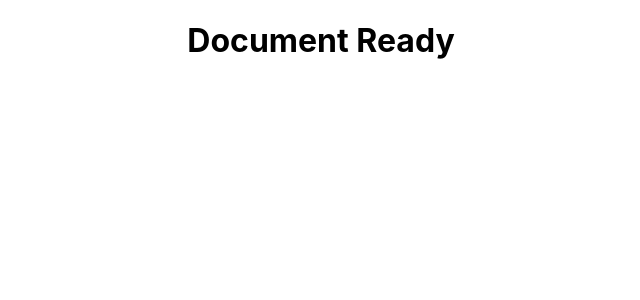
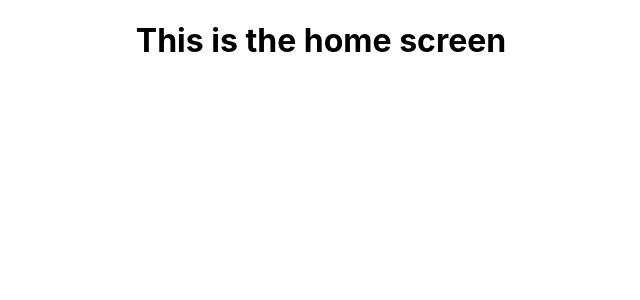
Before and after one commit to juanjosemayorga/rick-and-morty-app, a React (Create React App) app: page / in a window 1280 px wide. Shown: the top 300 px of the page, without its empty margins (319-959 px from the left). Built offline with nearby package versions, Linux system fonts and the light colour scheme.

Commit message:
Home Screen created

```diff
--- a/src/App.js
+++ b/src/App.js
@@ -1,9 +1,10 @@
 import './App.css';
+import { Home } from './screens/Home/Home';
 
 function App() {
   return (
     <div className="App">
-      <h1>Document Ready</h1>
+      <Home />
     </div>
   );
 }
--- /dev/null
+++ b/src/screens/Home/Home.js
@@ -0,0 +1,9 @@
+import React from 'react'
+
+export const Home = () => {
+  return (
+    <div>
+      <h1>This is the home screen</h1>
+    </div>
+  )
+}
```
Also changed, not shown: src/screens/Home/styles.js (added).
